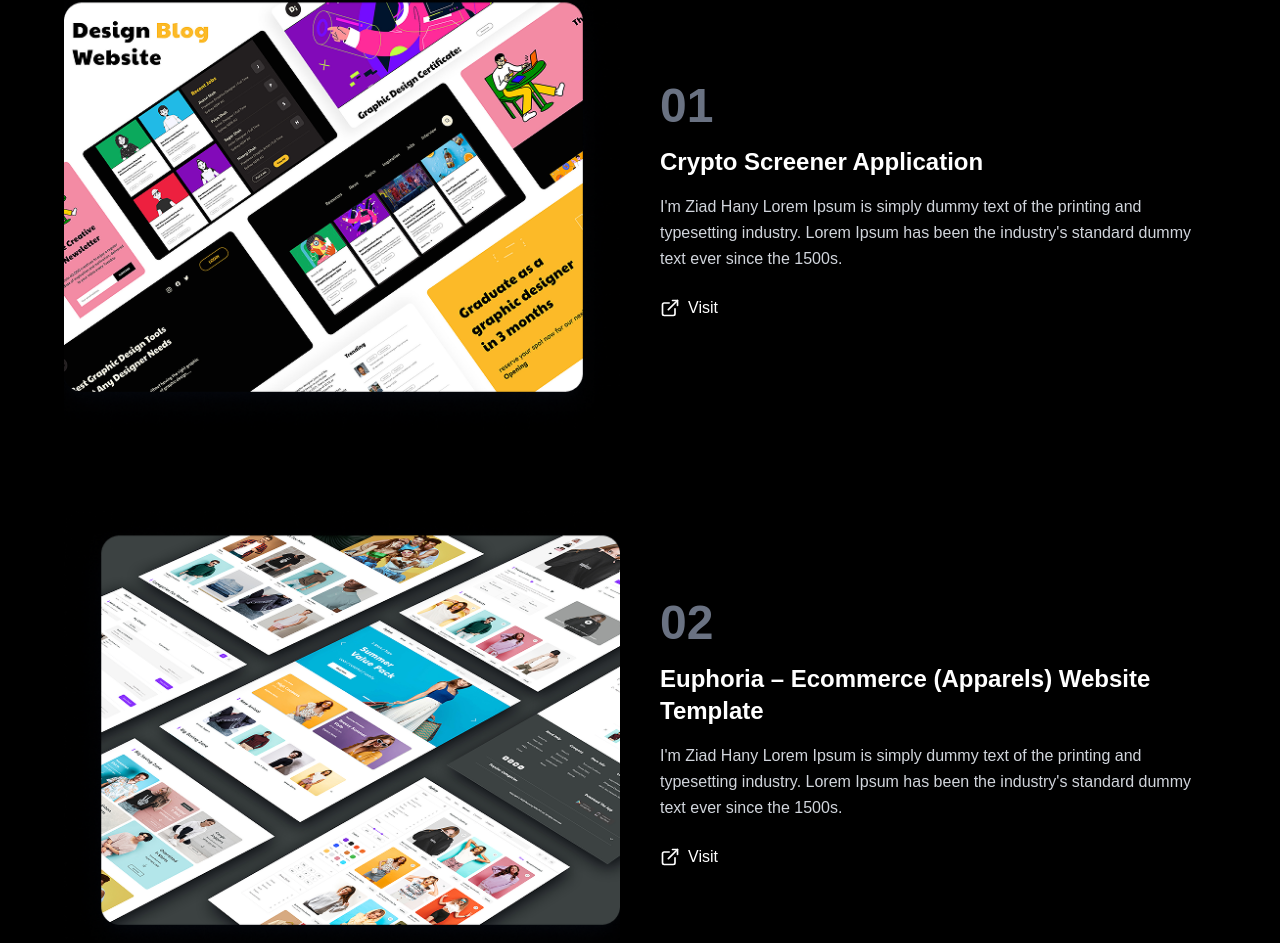
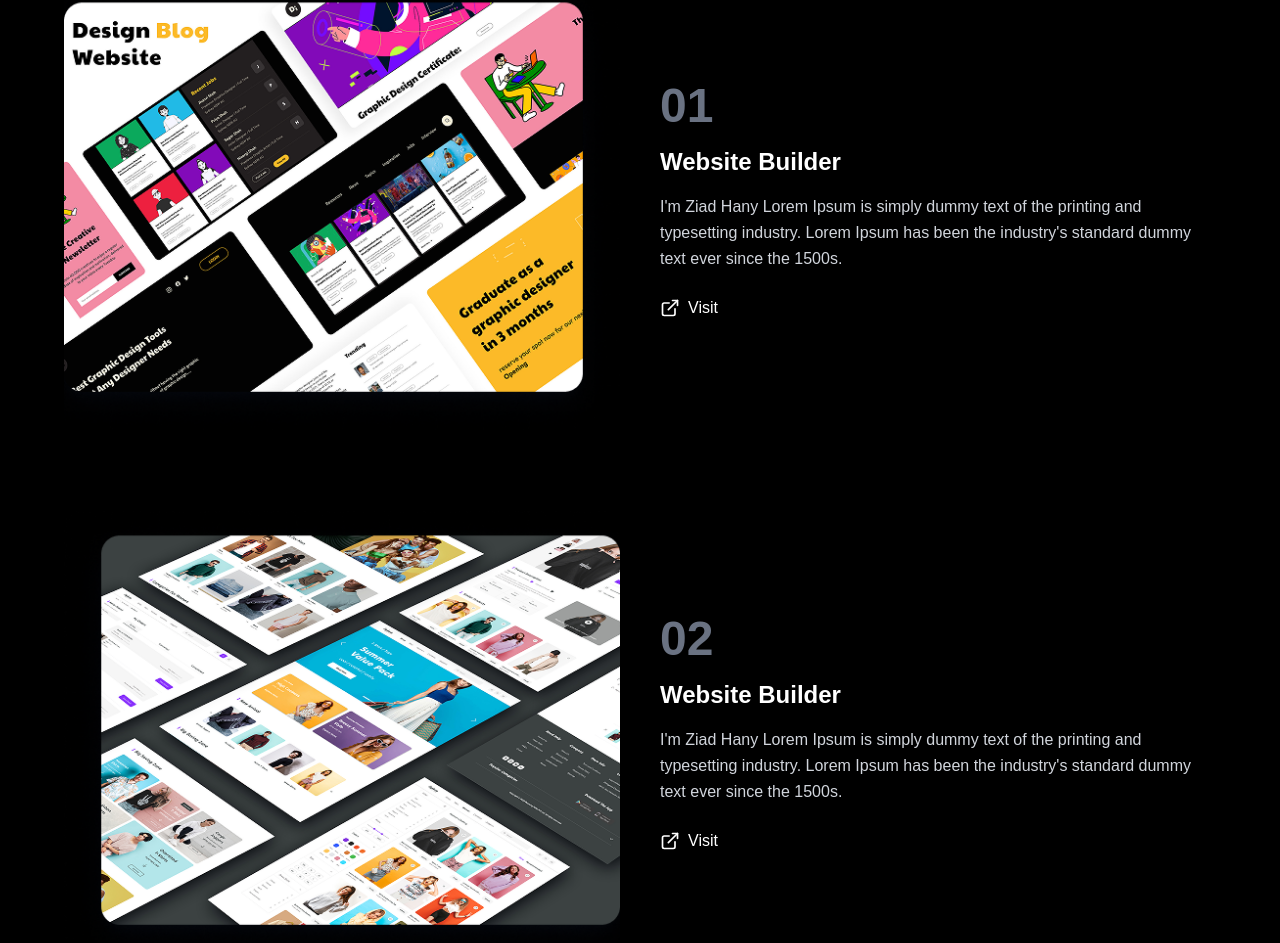
Before and after one commit to ZiadHanny/portfolioZ, a Next.js app: page / in a window 1280 px wide. Shown: the part 2603-3546 px from the top of the page. Built offline with nearby package versions, Linux system fonts and the light colour scheme.

Commit message:
add project

```diff
--- a/src/app/projects/projects.tsx
+++ b/src/app/projects/projects.tsx
@@ -7,15 +7,15 @@ import { motion } from "framer-motion";
 const projectsData = [
 	{
 		id: "01",
-		title: "Crypto Screener Application",
+		title: "Website Builder",
 		description:
 			"I'm Ziad Hany Lorem Ipsum is simply dummy text of the printing and typesetting industry. Lorem Ipsum has been the industry's standard dummy text ever since the 1500s.",
 		image: "/image 770 (1).png",
-		link: "#",
+		link: "https://website-builder-alpha-one.vercel.app/",
 	},
 	{
 		id: "02",
-		title: "Euphoria – Ecommerce (Apparels) Website Template",
+		title: "Website Builder ",
 		description:
 			"I'm Ziad Hany Lorem Ipsum is simply dummy text of the printing and typesetting industry. Lorem Ipsum has been the industry's standard dummy text ever since the 1500s.",
 		image: "/image 770.png",
```
